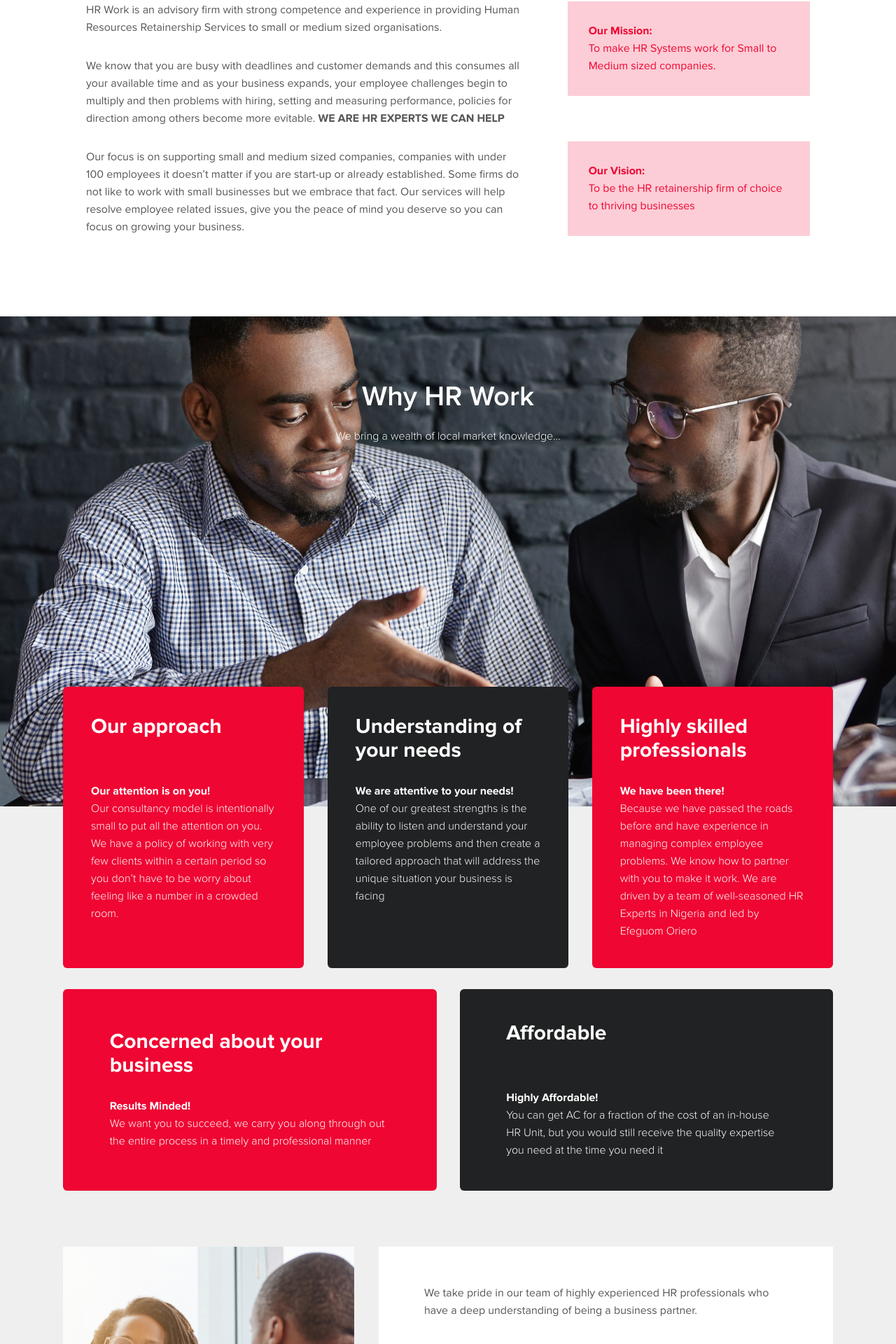
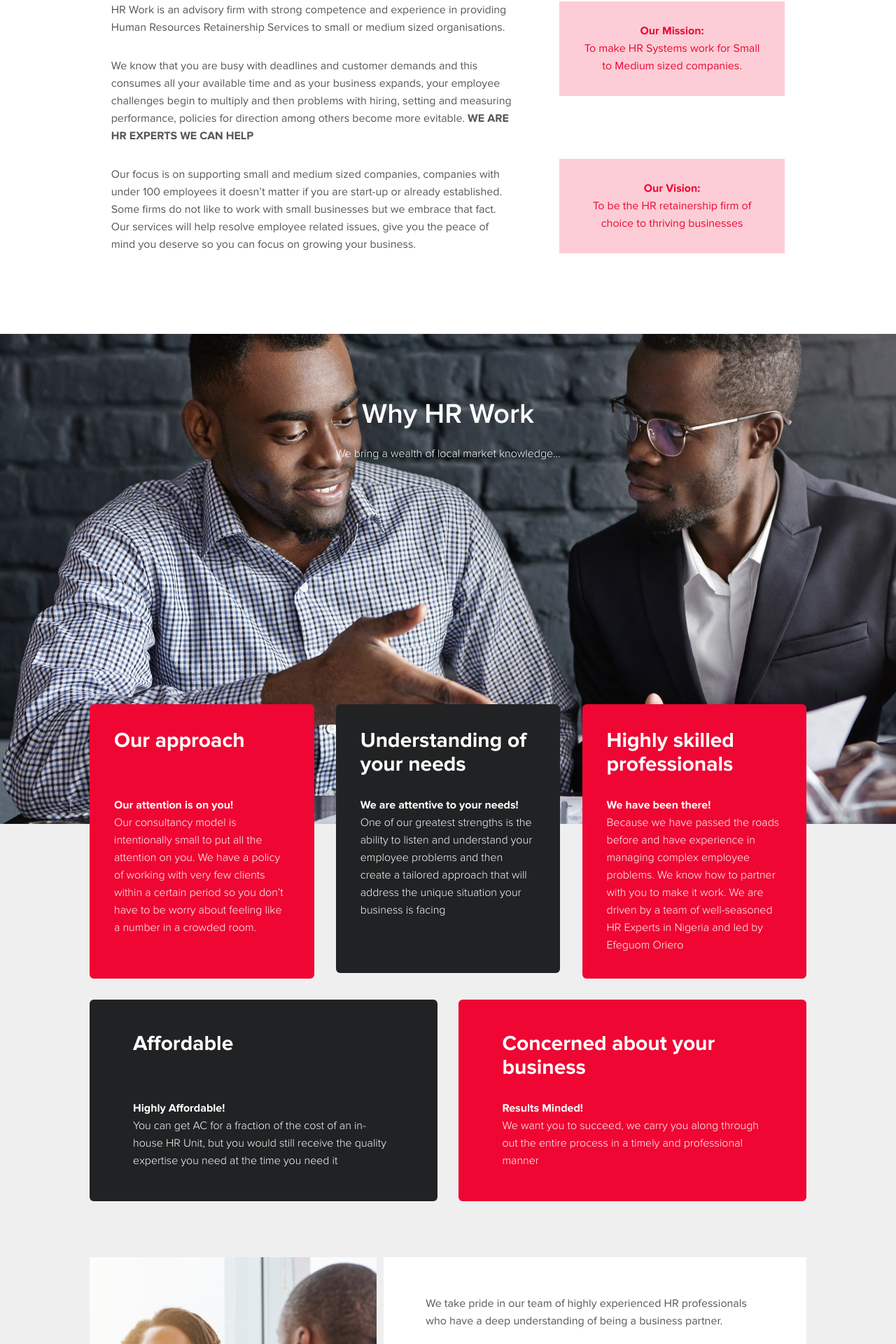
Before and after one commit to TechinnoverHub/hr-work, a React (Create React App) app: page /about in a window 1280 px wide. Shown: the part 727-2647 px from the top of the page at 70% size. Built offline with nearby package versions, Linux system fonts and the light colour scheme; what google-maps-react would draw is missing.

Commit message:
About page responsive (#18)
* mobile view

* about page responsive

* about page remodified

* about-pag-v2

Co-authored-by: Adebanjo oluwatominiyin <tomiadebanjo@gmail.com>

```diff
--- a/src/Pages/Blog/index.scss
+++ b/src/Pages/Blog/index.scss
@@ -10,7 +10,7 @@
     max-width: 1100px;
   }
 }
-//
+
 .News-text {
   text-align: center;
   font-weight: bold;
--- a/src/Pages/NewAbout/index.js
+++ b/src/Pages/NewAbout/index.js
@@ -15,6 +15,7 @@ function About() {
       </div>
       <div className="section-who-we-are">
         <div className="section-text">Who we are</div>
+        <div className="red-line"></div>
         <div className="container-box">
           <div className="container-box1">
             <div className="container-box1-text">
--- a/src/Pages/NewAbout/index.scss
+++ b/src/Pages/NewAbout/index.scss
@@ -1,9 +1,3 @@
-* {
-  box-sizing: border-box;
-  margin: 0;
-  padding: 0;
-}
-
 .about-image-wrapper {
   max-width: 1100px;
   margin: 0 auto;
@@ -36,16 +30,34 @@
 
 // SECTION WHO ARE STYLING
 .section-who-we-are {
+  width: 80vw;
+  margin: 0 auto;
+
+  @media screen and (min-width: 800px) {
     max-width: 1100px;
     margin: 4.375rem auto 7.1875rem;
   }
 
+  .red-line {
+    border: 0.5px solid #f99bad;
+    margin: 20px auto 30px;
+
+    @media screen and (min-width: 800px) {
+      display: none;
+    }
+  }
+}
+
 .section-text {
+  margin-top: 2.5rem;
   text-align: center;
   font-weight: bold;
   font-size: 2.5rem;
   color: #ef0633;
+
+  @media screen and (min-width: 800px) {
     margin-bottom: 3.125rem;
+  }
 }
 
 .section-who-we-are > .container-box {
@@ -53,6 +65,13 @@
   justify-content: space-between;
   padding: 0 3%;
   width: 100%;
+  flex-direction: column;
+  margin: 0 auto;
+
+  @media screen and (min-width: 800px) {
+    margin: 0;
+    flex-direction: row;
+  }
 }
 
 .container-box1 {
@@ -60,11 +79,16 @@
 }
 
 .container-box1-text p {
-  font-weight: normal;
+  text-align: center;
+  margin-bottom: 1rem;
+  color: #565656;
   font-size: 1rem;
   line-height: 1.5625;
+
+  @media screen and (min-width: 800px) {
     margin-bottom: 1.875rem;
-  color: #565656;
+    text-align: left;
+  }
 }
 
 .container-box1-text :nth-child(3) {
@@ -72,10 +96,26 @@
 }
 
 .container-box2 {
+  width: 70%;
+  margin: 60px auto;
+  text-align: center;
+
+  @media screen and (min-width: 800px) {
     display: flex;
     flex-direction: column;
     justify-content: space-between;
     flex-basis: 33.5%;
+    margin: 0;
+    width: auto;
+  }
+
+  :nth-child(2) {
+    margin-top: 30px;
+
+    @media screen and (min-width: 800px) {
+      margin-top: 0;
+    }
+  }
 }
 
 .small-box {
@@ -84,6 +124,14 @@
   font-size: 16px;
   line-height: 25px;
   padding: 30px;
+
+  @media screen and (max-width: 600px) {
+    height: 154px;
+    justify-content: center;
+    display: flex;
+    align-items: center;
+    padding: 20px;
+  }
 }
 
 // WHY HR WORK SECTION
@@ -91,35 +139,54 @@
   background-color: #efefef;
   height: 100%;
 }
+
 .why-hr-work-section {
   background-image: url(../../Assets/images/about-why-hr-work-section.png);
   width: 100%;
-  height: 700px;
   position: relative;
   background-size: cover;
   z-index: -1;
+  height: 80vh;
+  background-position: center;
+
+  @media screen and (min-width: 800px) {
+    height: 700px;
+    background-position: initial;
+  }
 }
 
 .why-hr-work-section span h3 {
+  padding-top: 30px;
   font-size: 40px;
   text-align: center;
   color: #ffffff;
   font-weight: 600;
+  padding-bottom: 20px;
+
+  @media screen and (min-width: 800px) {
     padding-top: 90px;
-  padding-bottom: 20px;
+  }
 }
 
 .why-hr-work-section span p {
   font-weight: 300;
-  font-size: 16px;
   line-height: 25px;
   text-align: center;
   color: #ffffff;
+  font-size: 14px;
+
+  @media screen and (min-width: 800px) {
+    font-size: 16px;
+  }
 }
 
 .why-hr-work-container {
+  width: 80vw;
+  margin: 0 auto;
+
+  @media screen and (min-width: 800px) {
     max-width: 1100px;
-  margin: 0 auto;
+  }
 }
 
 .why-hr-work-three-boxes,
@@ -127,6 +194,11 @@
   display: flex;
   justify-content: space-between;
   margin-bottom: 30px;
+  flex-direction: column;
+
+  @media screen and (min-width: 600px) {
+    flex-direction: row;
+  }
 }
 
 .why-hr-work-container span {
@@ -153,81 +225,118 @@
 .why-hr-work-box1,
 .why-hr-work-box3 {
   background-color: #ef0633;
-  padding: 40px;
+  padding: 35px;
   color: #ffffff;
   border-radius: 6px;
-  width: 356px;
-  // height: 384px;
 }
 
 .why-hr-work-box2 {
   background-color: #212223;
-  padding: 40px;
+  padding: 35px;
   color: #ffffff;
   border-radius: 6px;
-  width: 356px;
-  // height: 384px;
+
+  @media screen and (min-width: 800px) {
+    height: 384px;
+  }
 }
 
 .why-hr-work-box1,
-.why-hr-work-box2,
+.why-hr-work-box2 {
+  font-size: 16px;
+  line-height: 25px;
+  margin-top: -171px;
+  font-weight: 300;
+  margin-bottom: 200px;
+
+  @media screen and (min-width: 800px) {
+    flex-basis: 31.3%;
+    margin-bottom: 0;
+  }
+}
+
 .why-hr-work-box3 {
   font-size: 16px;
   line-height: 25px;
   margin-top: -171px;
   font-weight: 300;
   flex-basis: 31.3%;
+
+  @media screen and (max-width: 600px) {
+    width: 100%;
+  }
 }
 
 .two-box-container {
-  padding: 2.5rem 12.5%;
   height: 100%;
   width: 100%;
   display: flex;
   flex-direction: column;
-  /* align-items: center; */
   justify-content: center;
+  padding: 35px;
+
+  @media screen and (min-width: 800px) {
+    padding: 2.5rem 12.5%;
+  }
+}
+
+.two-box-container h3 {
+  @media screen and (max-width: 600px) {
+    font-size: 25px;
+  }
 }
 
 .two-box1 {
   background-color: #ef0633;
-  color: #ffffff;
-  height: 288px;
-  border-radius: 6px;
-  flex-basis: 48.5%;
-  max-width: 48.5%;
-  font-size: 16px;
-  line-height: 25px;
-  font-weight: 300;
 }
 
 .two-box2 {
   background-color: #212223;
+  order: -1;
+}
+
+.two-box1,
+.two-box2 {
   color: #ffffff;
+  border-radius: 6px;
+  font-weight: 300;
+  font-size: 16px;
+  margin-bottom: 40px;
+
+  @media screen and (min-width: 800px) {
+    flex-basis: 48.5%;
+    margin-bottom: 0;
     height: 288px;
-  border-radius: 6px;
-  flex-basis: 48.5%;
-  max-width: 48.5%;
-  font-size: 16px;
-  line-height: 25px;
-  font-weight: 300;
+  }
 }
 
 // VALUES SECTION
 .section-our-value {
+  padding-bottom: 80px;
+  margin: 30px auto 0;
+
+  @media screen and (min-width: 800px) {
+    margin: 80px auto 0;
+    justify-content: space-between;
     display: flex;
-  justify-content: space-between;
-  margin-top: 80px;
-  padding-bottom: 80px;
+  }
 }
 
 .side-image {
   background-image: url(../../Assets/images/why-hr-work-side-image.png);
-  width: 416px;
-  height: 513px;
-  flex-basis: 40%;
   background-repeat: no-repeat;
   display: flex;
+  margin-bottom: 40px;
+  height: 70vh;
+  background-size: cover;
+
+  @media screen and (min-width: 800px) {
+    height: 513px;
+    width: 416px;
+    flex-basis: 40%;
+    margin-bottom: 0;
+    background-size: initial;
+  }
 }
 
 .side-image-container {
@@ -242,24 +351,38 @@
 }
 
 .values {
-  flex-basis: 59%;
   display: flex;
   flex-direction: column;
   justify-content: space-between;
+
+  @media screen and (min-width: 800px) {
+    flex-basis: 59%;
     height: 513px;
+    // height: 790px;
+  }
 }
 
 .values-box {
+  background-color: #ffffff;
+  margin-bottom: 25px;
+
+  @media screen and (min-width: 800px) {
     height: 157px;
-  background-color: #ffffff;
+    margin-bottom: 0;
+  }
 }
 
 .values-box-container {
-  padding: 0 10%;
+  padding: 34px 10%;
   display: flex;
   justify-content: center;
   height: 100%;
   flex-direction: column;
+  width: 100%;
+
+  @media screen and (min-width: 800px) {
+    padding: 0 10%;
+  }
 }
 
 .values-box p {
```
Lines whose indentation alone changed are shown as unchanged.
